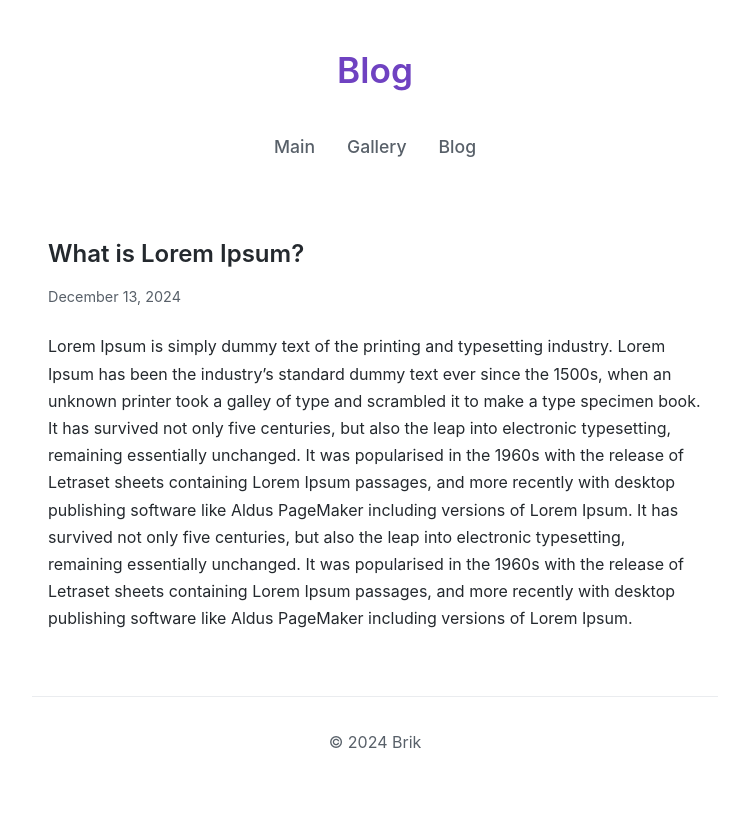
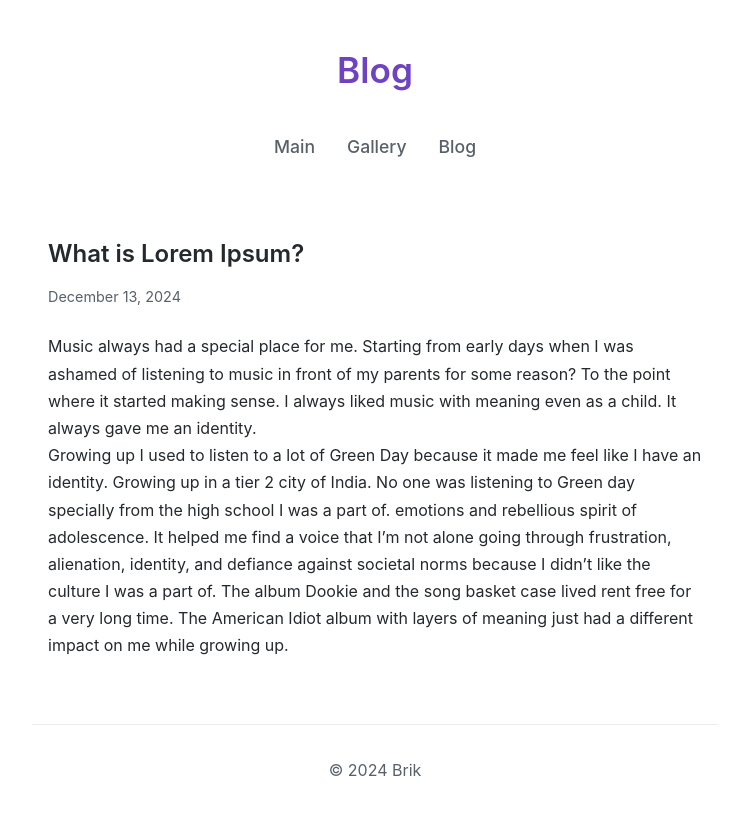
Before and after one commit to brikjr/blogs, a Jekyll site: the page built from _posts/2024-12-13-what-is-lorem-ipsum?.md, in a window 1280 px wide. Shown: the top 815 px of the page, without its empty margins (265-1014 px from the left). Built offline with Jekyll 4.4.1, drawn with Linux system fonts in a browser that asks for light colours.

Commit message:
Updated blog posts

```diff
--- a/_posts/2024-12-13-what-is-lorem-ipsum?.md
+++ b/_posts/2024-12-13-what-is-lorem-ipsum?.md
@@ -4,5 +4,6 @@ layout: post
 title: What is Lorem Ipsum?
 ---
 
-Lorem Ipsum is simply dummy text of the printing and typesetting industry. Lorem Ipsum has been the industry's standard dummy text ever since the 1500s, when an unknown printer took a galley of type and scrambled it to make a type specimen book. It has survived not only five centuries, but also the leap into electronic typesetting, remaining essentially unchanged. It was popularised in the 1960s with the release of Letraset sheets containing Lorem Ipsum passages, and more recently with desktop publishing software like Aldus PageMaker including versions of Lorem Ipsum.
-It has survived not only five centuries, but also the leap into electronic typesetting, remaining essentially unchanged. It was popularised in the 1960s with the release of Letraset sheets containing Lorem Ipsum passages, and more recently with desktop publishing software like Aldus PageMaker including versions of Lorem Ipsum.
+Music always had a special place for me. Starting from early days when I was ashamed of listening to music in front of my parents for some reason? To the point where it started making sense. I always liked music with meaning even as a child. It always gave me an identity.
+
+Growing up I used to listen to a lot of Green Day because it made me feel like I have an identity. Growing up in a tier 2 city of India. No one was listening to Green day specially from the high school I was a part of. emotions and rebellious spirit of adolescence. It helped me find a voice that I'm not alone going through frustration, alienation, identity, and defiance against societal norms because I didn't like the culture I was a part of. The album Dookie and the song basket case lived rent free for a very long time. The American Idiot album with layers of meaning just had a different impact on me while growing up.
```
